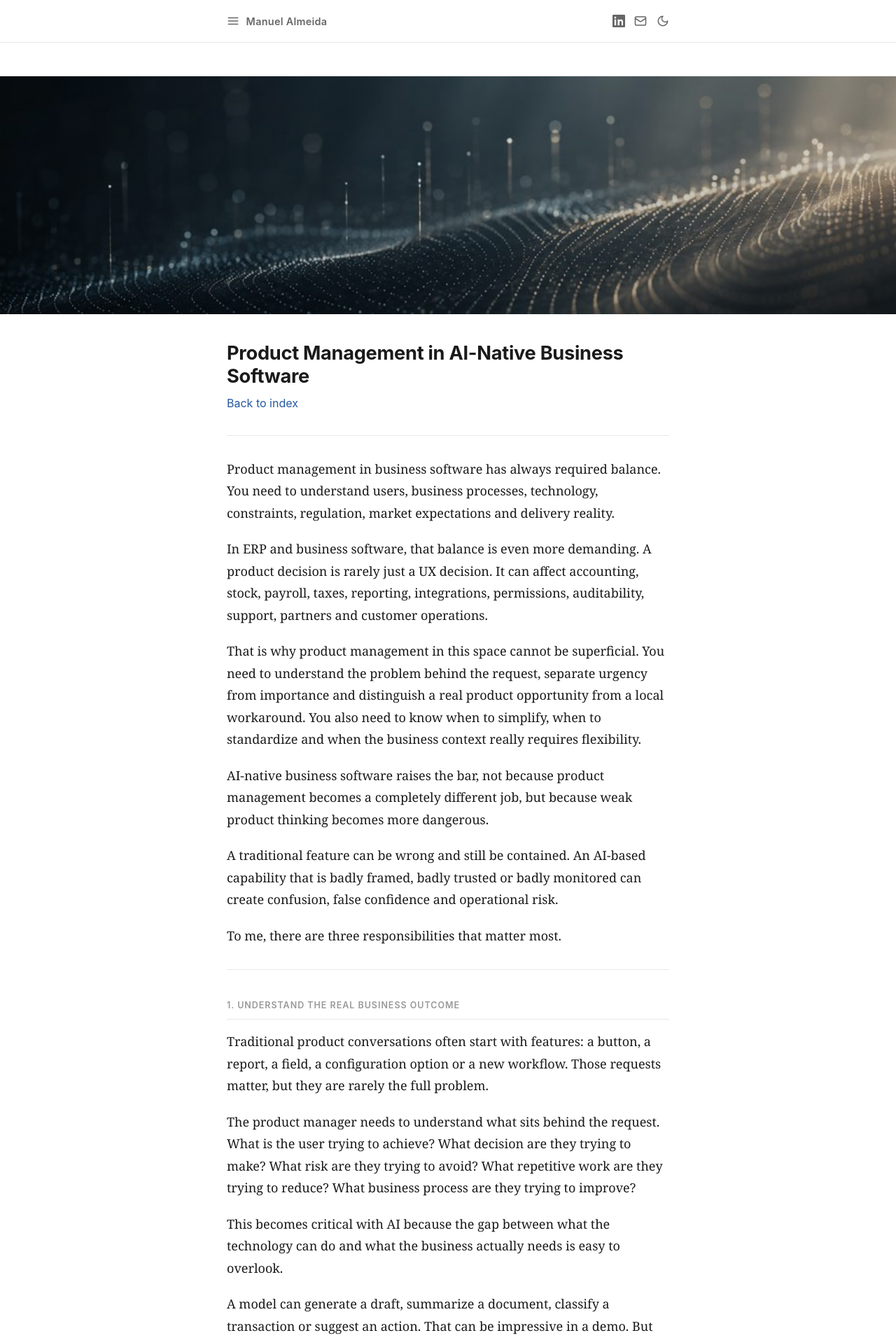
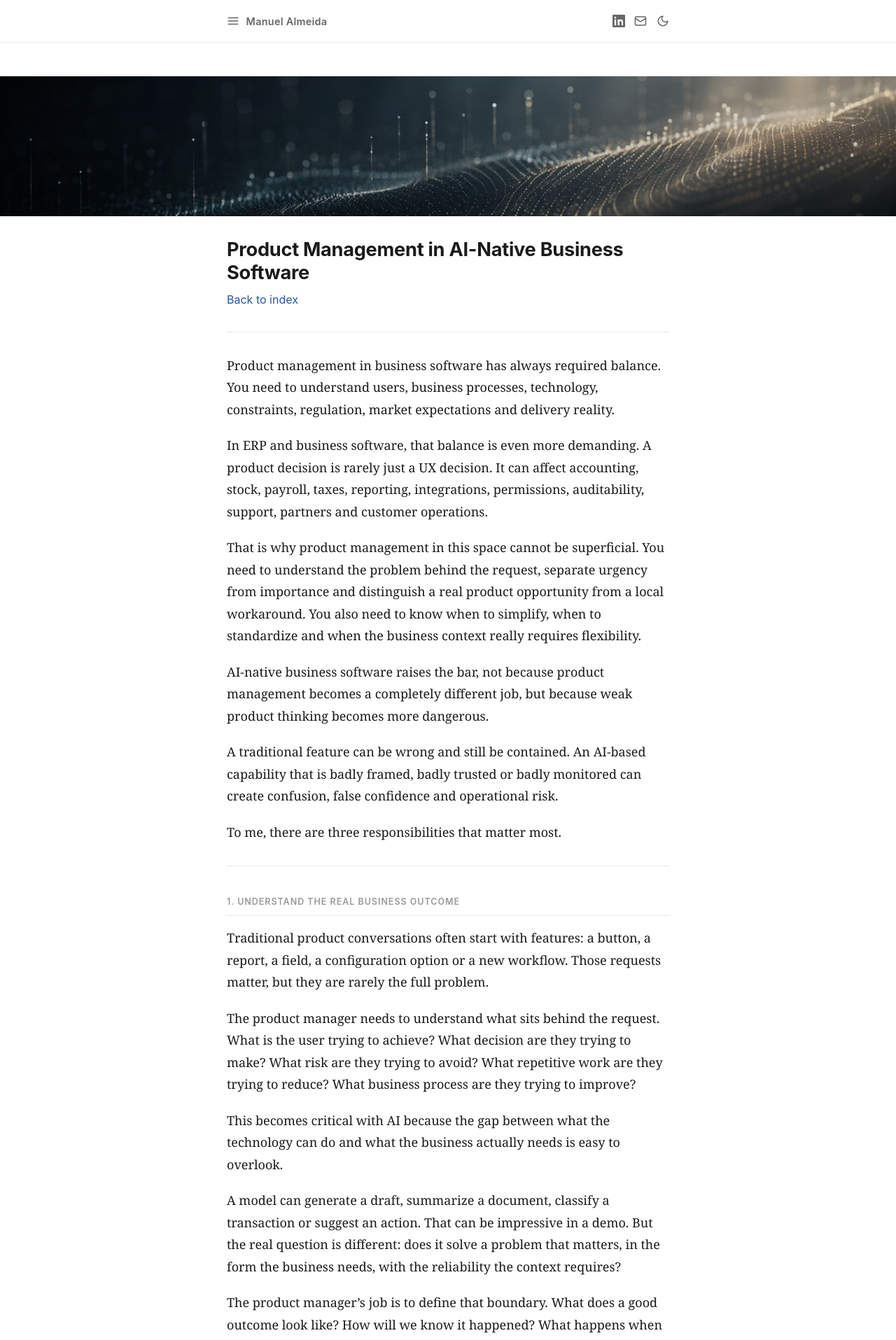
Before and after one commit to manuelalmeida120274/manuel-almeida-product-thinking, a Jekyll site: the page built from articles/02-product-management-in-ai-native-business-software.md, in a window 1280 px wide. Shown: the top 1915 px of the page at 70% size. Built offline with Jekyll 4.4.1, drawn with Linux system fonts in a browser that asks for light colours; our own code applies the rules of GitHub Pages for plain Markdown files.

Commit message:
Restore article hero with reduced height

```diff
--- a/assets/css/style.css
+++ b/assets/css/style.css
@@ -333,16 +333,22 @@ h1, h2 {
   scroll-margin-top: 2rem;
 }
 
-/* ── Article hero (shorter, no crop) ── */
-
 /* ── Article hero ── */
-.article-hero {
-  width: 100%;
+.hero.hero-article {
+  max-height: 200px;
+  overflow: hidden;
   margin-bottom: 2rem;
 }
 
-.article-hero img {
+.hero.hero-article img {
   width: 100%;
-  height: auto;
+  height: 200px;
+  object-fit: cover;
+  object-position: center center;
   display: block;
 }
+
+@media (max-width: 600px) {
+  .hero.hero-article,
+  .hero.hero-article img { max-height: 140px; height: 140px; }
+}
```
